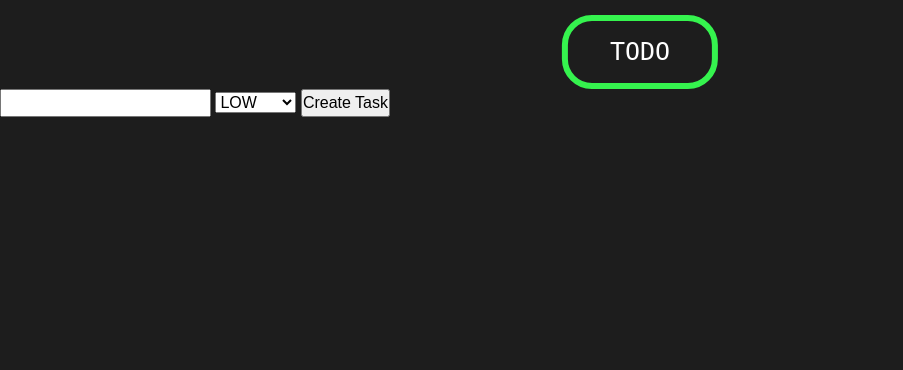
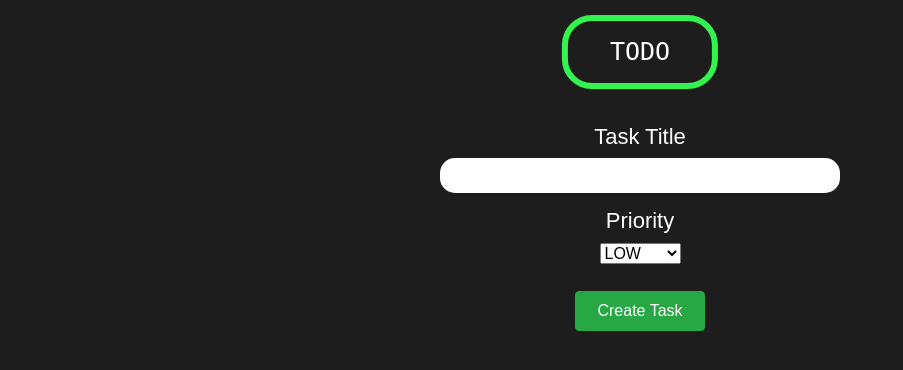
Before and after one commit to soum-sr/todo_app, a Django app: page /create/ in a window 1280 px wide. Shown: the top 370 px of the page, without its empty margins (0-903 px from the left). Run offline with Django 3.2, Linux system fonts and the light colour scheme; some libraries are stand-ins or nearby versions.

Commit message:
complete

```diff
--- a/todo_project/todo_app/static/todo_app/style.css
+++ b/todo_project/todo_app/static/todo_app/style.css
@@ -217,7 +217,7 @@ nav ul li {
 }
 @media screen and (max-width: 600px) {
   body {
-    background: #8bfff4;
+    background: rgb(29, 29, 29);
   }
 
   .timeline ul li {
@@ -255,3 +255,25 @@ nav ul li {
   padding:10px 28px;
   font-size: 21px;
 }
+
+input{
+  border-radius: 15px;
+  border:none;
+  width:400px;
+  height:35px;
+  padding:5px 25px;
+}
+.create-button{
+  width: 130px;
+  height:40px;
+  margin-top:25px;
+}
+.form-stuffs{
+  text-align: center;
+  margin-top:35px;
+}
+.form-stuffs h1{
+  color:#fff;
+  font-size:22px;
+  margin-top:15px;
+}
--- a/todo_project/todo_app/templates/todo_app/create_task.html
+++ b/todo_project/todo_app/templates/todo_app/create_task.html
@@ -1,13 +1,18 @@
 {% extends 'todo_app/base.html'%}
+{% load crispy_forms_tags %}
 
 
 {% block content %}
 <div class="form-stuffs">
     <form method="POST" action="">
       {% csrf_token %}
-      {{form.title}}
+      <h1>Task Title</h1>
+      {{form.title }}
+      <br>
+      <h1>Priority</h1>
       {{form.priority}}
-      <input type="submit" name="Create Task" value="Create Task">
+      <br>
+      <input type="submit" name="Create Task" class="btn btn-success create-button" value="Create Task">
     </form>
   </div>
 {% endblock content %}
```
Also changed, not shown: todo_project/db.sqlite3.
